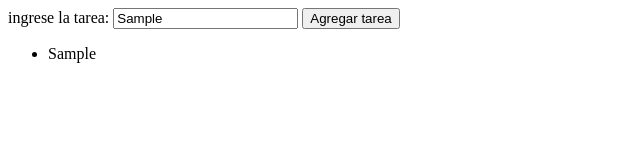
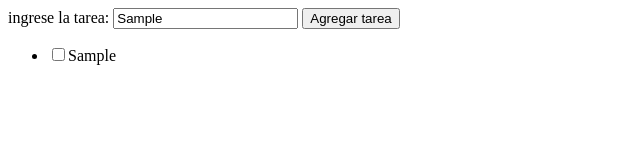
Before and after one commit to MichelleEpelbaum/TP-TODO-List-parte-1, a plain HTML site: page index.html in a window 1280 px wide. Both pictures are taken after typing "Sample" into the empty fields and a click on the button "Agregar tarea". Shown: the full height of the page, 0-640 px from the left. Drawn offline with Linux system fonts and the light colour scheme.

Commit message:
tercer commit

```diff
--- a/script.js
+++ b/script.js
@@ -1,35 +1,25 @@
-let tareas=[];
+let tareas = [];
 
-function AgregarTarea()
-{
-    let tarea=document.getElementById("tarea").value
+function AgregarTarea() {
+  let tarea = document.getElementById("tarea").value;
+  localStorage.setItem(Date.now(), tarea);
 
+  tareas.push(tarea);
 
-    /* local storage*/
+  console.log(tareas);
 
+  let lista = document.getElementById("lista");
+  const newDiv = document.createElement("li");
+  newDiv.classList.add("tarea");
+  //crear taag check
+  const check = document.createElement("input");
 
+  //agregar el atributo de tipo con valor checkbox
 
+  check.setAttribute("type", "checkbox");
+  newDiv.appendChild(check);
 
-    tareas.push(tarea)
-
-
-    console.log(tareas)
-
-
-
-    let lista = document.getElementById("lista")
-
-
-    const newDiv = document.createElement("li");
-
-    // and give it some content
-    const newContent = document.createTextNode(tarea);
-
-    // add the text node to the newly created div
-    newDiv.appendChild(newContent);
-
-    lista.appendChild(newDiv)
-
-
-
+  const newContent = document.createTextNode(tarea);
+  newDiv.appendChild(newContent);
+  lista.appendChild(newDiv);
 }
```
Also changed, not shown: index.html (+1 -0 lines).
